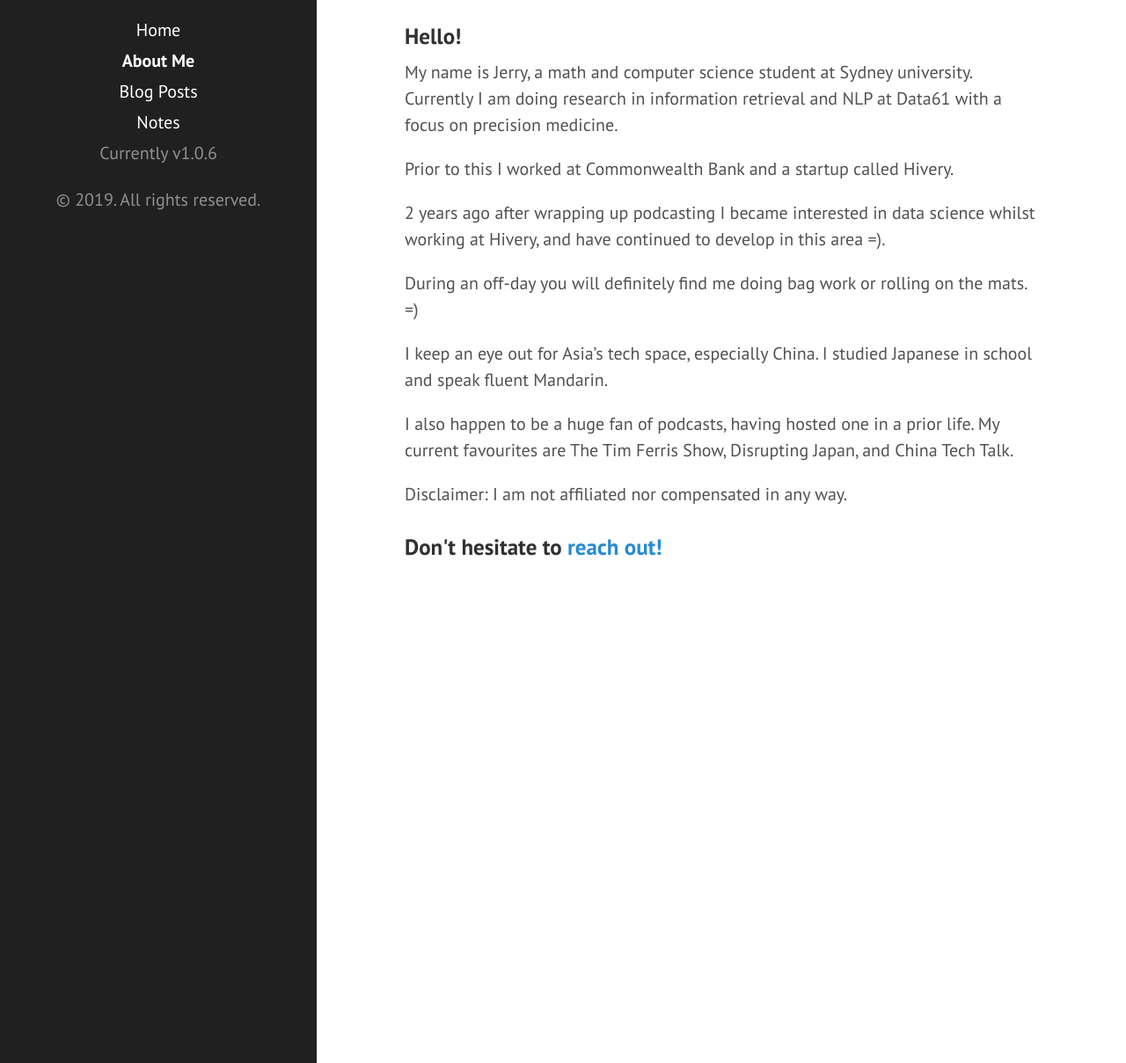
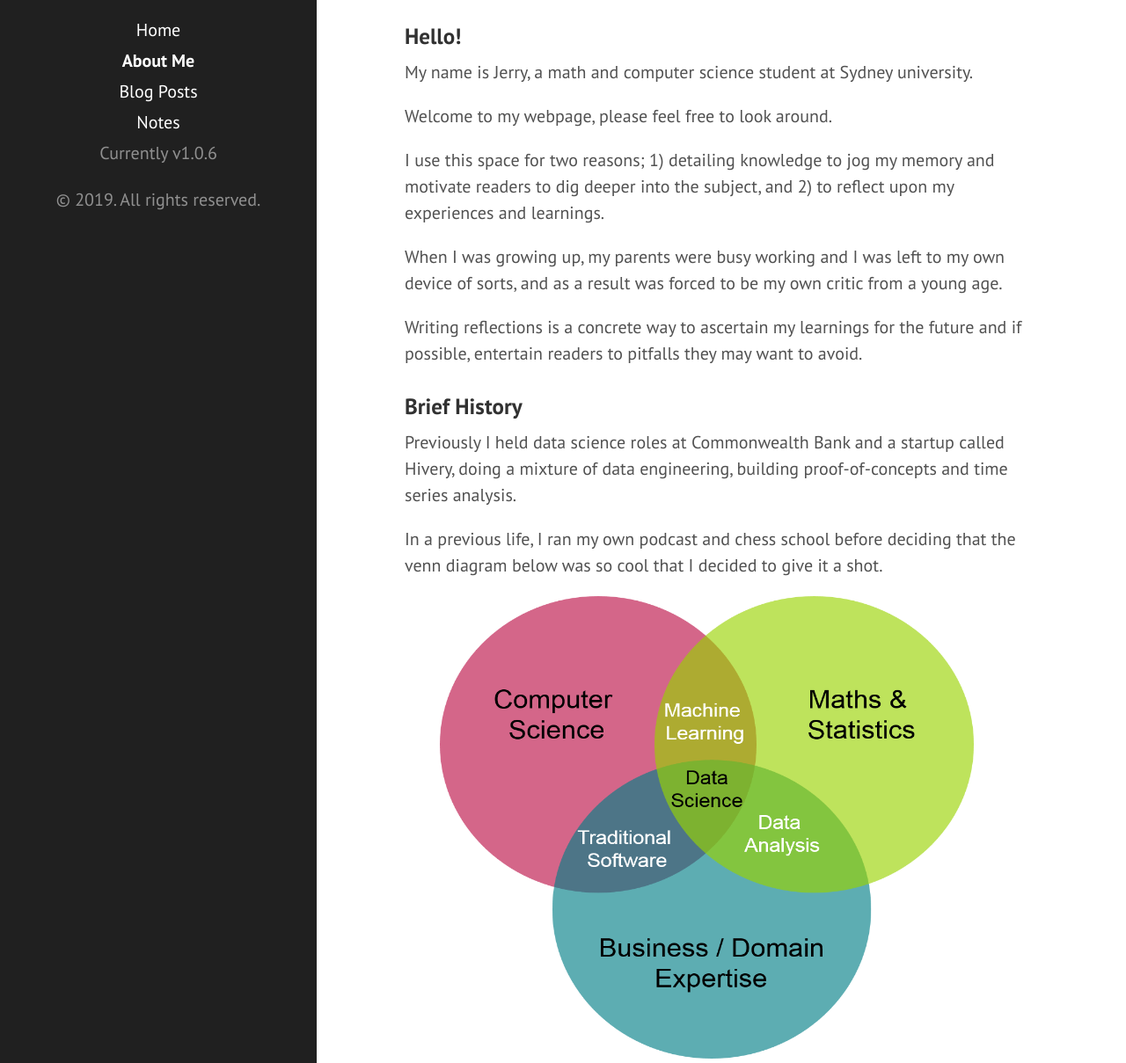
Before and after one commit to jerry-ye-xu/jerry-ye-xu.github.io, a Jekyll site: the page built from about.md, in a window 1280 px wide and 1400 px high, scrolled down 593 px, cut to the strip 191-1400 px from the top of the window. Shown: the whole strip at 88% size. Built offline with Jekyll 4.4.1, drawn with Linux system fonts in a browser that asks for light colours; some of the changed text lies outside the part shown.

Commit message:
update about me

```diff
--- a/about.md
+++ b/about.md
@@ -18,11 +18,32 @@ toc: False
 
 ### Hello!
 
-My name is Jerry, a math and computer science student at Sydney university. Currently I am doing research in information retrieval and NLP at Data61 with a focus on precision medicine.
+My name is Jerry, a math and computer science student at Sydney university.
 
-Prior to this I worked at Commonwealth Bank and a startup called Hivery.
+Welcome to my webpage, please feel free to look around.
 
-2 years ago after wrapping up podcasting I became interested in data science whilst working at Hivery, and have continued to develop in this area =).
+I use this space for two reasons; 1) detailing knowledge to jog my memory and motivate readers to dig deeper into the subject, and 2) to reflect upon my experiences and learnings.
+
+When I was growing up, my parents were busy working and I was left to my own device of sorts, and as a result was forced to be my own critic from a young age.
+
+Writing reflections is a concrete way to ascertain my learnings for the future and if possible, entertain readers to pitfalls they may want to avoid.
+
+### Brief History
+
+Previously I held data science roles at Commonwealth Bank and a startup called Hivery, doing a mixture of data engineering, building proof-of-concepts and time series analysis.
+
+In a previous life, I ran my own podcast and chess school before deciding that the venn diagram below was so cool that I decided to give it a shot.
+
+<p align="center">
+    <figure>
+  <img src="/public/data_science_venn_diagram.png" width="607" height="526" alt="Profile Picture" align="center" style="position:relative;display:block;">
+  <figcaption>Credits: TheDataScientist.com</figcaption>
+    </figure>
+</p>
+
+And I have been enjoying every moment!
+
+### Hobbies and Interests
 
 During an off-day you will definitely find me doing bag work or rolling on the mats. =)
 
```
Also changed, not shown: public/data_science_venn_diagram.png (added).
